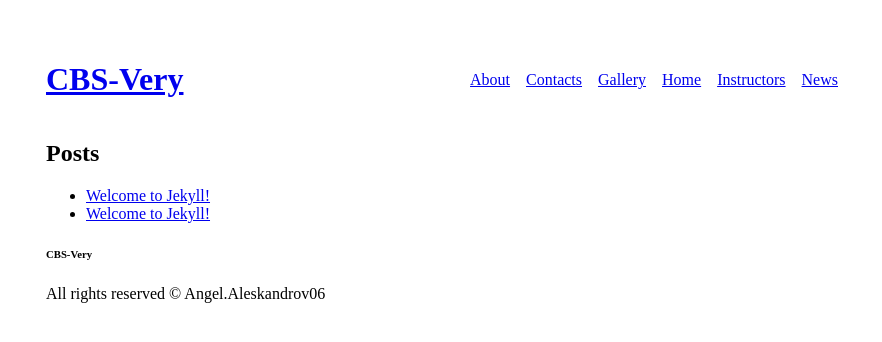
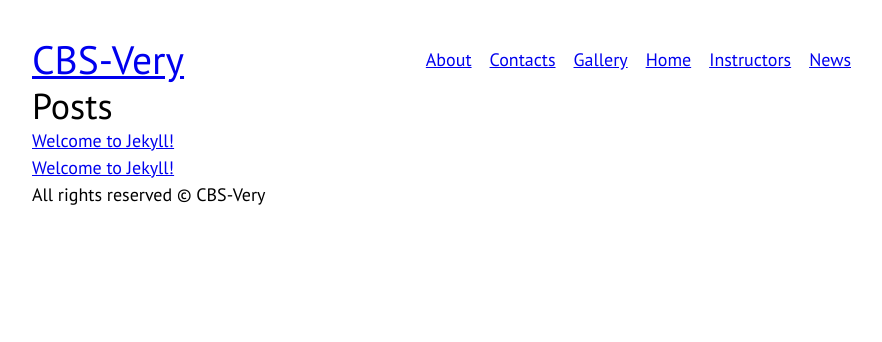
Before and after one commit to angel-aleksandrov06/SoftUni-jekyll-CBS-Very, a Jekyll site: the page built from index.html, in a window 1280 px wide. Shown: the top 342 px of the page, without its empty margins (194-1076 px from the left). Built offline with Jekyll 4.4.1, drawn with Linux system fonts in a browser that asks for light colours.

Commit message:
Add reset,typography, layouts changes

```diff
--- a/_layouts/main.html
+++ b/_layouts/main.html
@@ -5,7 +5,6 @@
     <meta name="viewport" content="width=device-width, initial-scale=1.0">
     <meta http-equiv="X-UA-Compatible" content="ie=edge">
     <title>{{site.title}}</title>
-    <link rel="stylesheet" href="{{ site.baseurl }}/fontawesome/css/all.min.css">
     <link rel="stylesheet" href="/css/site.css">
 </head>
 <body>
@@ -47,8 +46,7 @@
         </aside>
 
         <footer class="site-footer">
-            <h6>{{site.title}}</h6>
-            <p>All rights reserved &copy; Angel.Aleskandrov06</p>
+            <p>All rights reserved &copy; {{site.title}}</p>
         </footer>
 
     </div>
--- /dev/null
+++ b/css/reset.css
@@ -0,0 +1,11 @@
+html{
+    box-sizing: border-box;
+}
+*,*:after,*:before{
+    box-sizing: inherit;
+}
+
+*{
+    margin: 0;
+    padding: 0
+}
--- a/css/site.css
+++ b/css/site.css
@@ -1,3 +1,11 @@
+@import url('reset.css');
+
+@import url('typography.css');
+
+@import url('layout.css');
+
+
+
 .site {
     max-width: 50rem;
     margin: 0 auto;
--- /dev/null
+++ b/css/typography.css
@@ -0,0 +1,44 @@
+@import url('https://fonts.googleapis.com/css?family=PT+Sans:400,400i,700,700i');
+
+html{
+    font: 16px/1.5 'PT Sans';
+}
+
+@media screen and (min-width:400px){
+    html{
+        font-size: 14px;
+    }
+}
+
+@media screen and (min-width:800px){
+    html{
+        font-size: 16px;
+    }
+}
+
+@media screen and (min-width:1000px){
+    html{
+        font-size: 18px;
+    }
+}
+
+@media screen and (min-width:1400px){
+    html{
+        font-size: 20px;
+    }
+}
+
+h1, h2, h3, h4, h5, h6{
+    font: 1em/1.2 'PT Sans';
+}
+
+h1 {font-size: 2.2rem; }
+h2 {font-size: 2.0rem; }
+h3 {font-size: 1.8rem; }
+h4 {font-size: 1.6rem; }
+h5 {font-size: 1.4rem; }
+h6 {font-size: 1.2rem; }
+
+li{
+    list-style: none;
+}
```
Also changed, not shown: css/layout.css (added).
